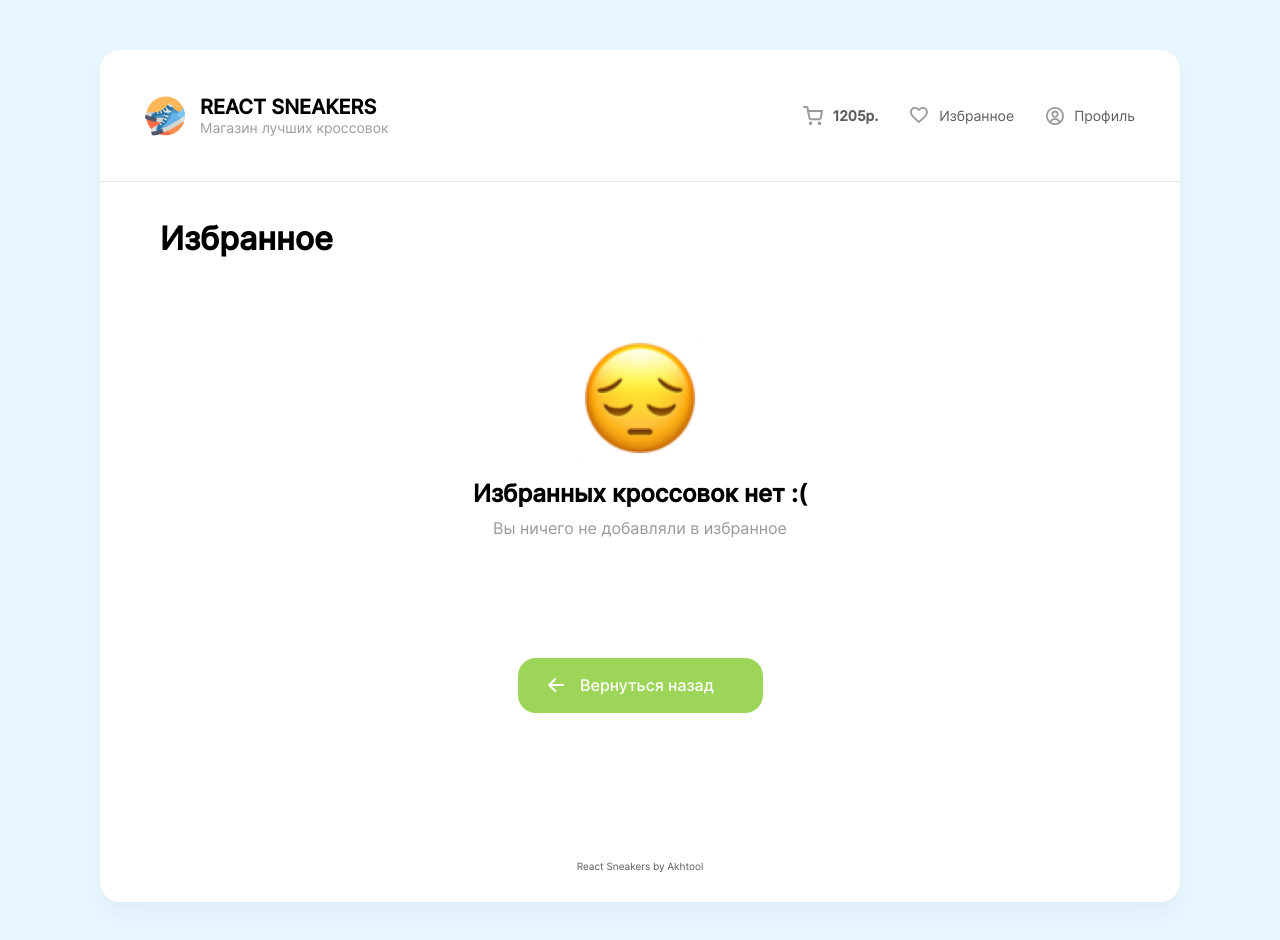
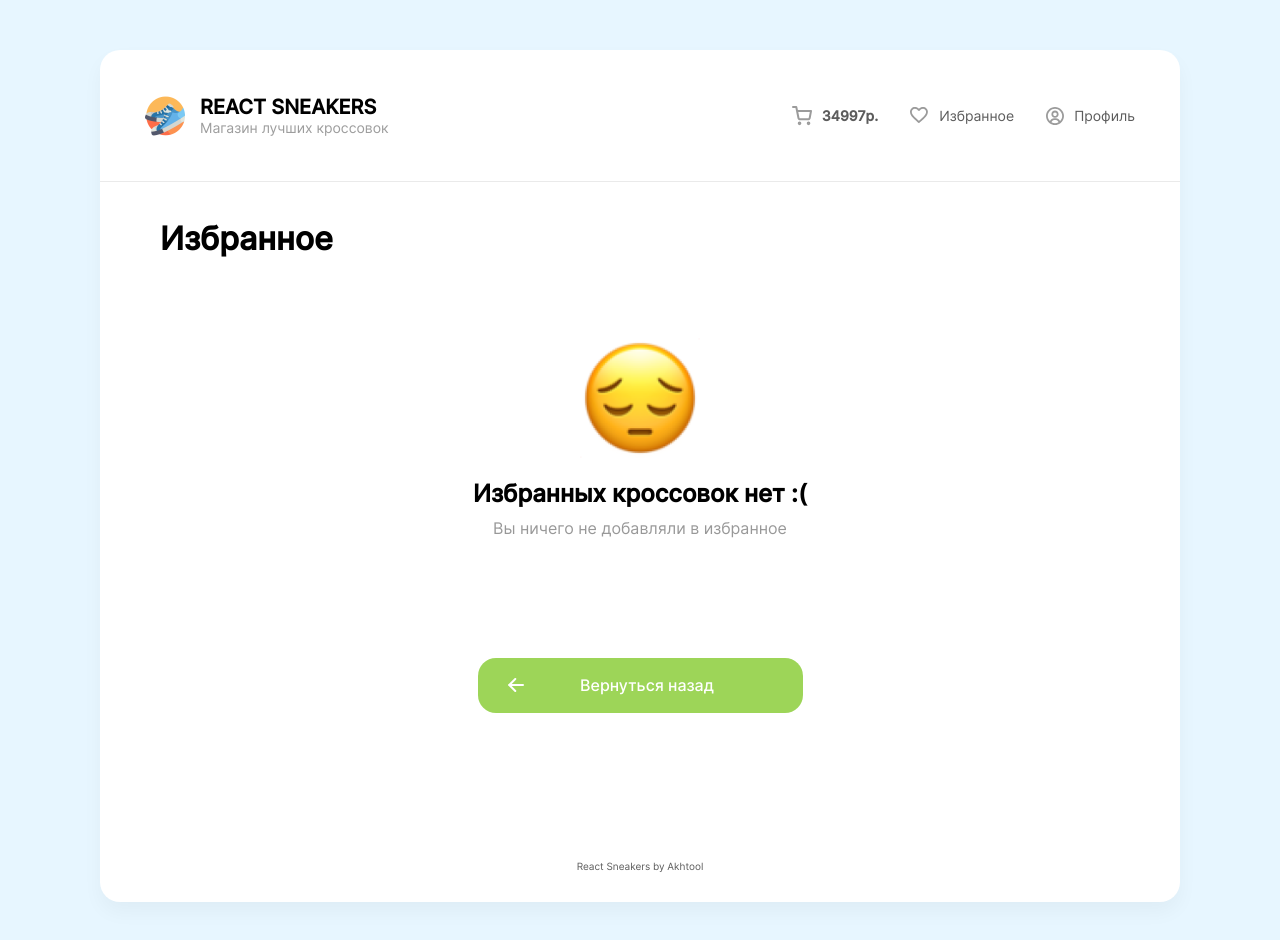
Before and after one commit to Akhtool/react-sneakers, a React (Create React App) app: page /favorites in a window 1280 px wide. Shown: the top 940 px of the page. Built offline with nearby package versions, Linux system fonts and the light colour scheme; data requests are answered from the project's data file.

Commit message:
feat: реализовать расчет цены и налога в корзине

```diff
--- a/src/components/App/App.js
+++ b/src/components/App/App.js
@@ -27,6 +27,7 @@ function App() {
   const FAVORITES_URL = 'http://localhost:3001/favorites';
   const ORDERS_URL = 'http://localhost:3001/orders';
 
+  const totalPrice = cartItems.reduce((sum, obj) => obj.price + sum, 0);
 
   const getSneakersCards = () => {
     axios
@@ -122,7 +123,8 @@ function App() {
         setIsAdded,
         favorites,
         orders,
-        setOrders
+        setOrders,
+        totalPrice
       }}
     >
       <div className="app">
--- a/src/components/Drawer/Drawer.css
+++ b/src/components/Drawer/Drawer.css
@@ -76,9 +76,14 @@
   opacity: 1;
 }
 
+.cart__total {
+  width: 325px;
+}
+
 .cart__total-list {
   display: block;
   margin-bottom: 40px !important;
+  padding: 0
 }
 
 .cart__total-item {
--- a/src/components/Drawer/Drawer.js
+++ b/src/components/Drawer/Drawer.js
@@ -19,7 +19,7 @@ function Drawer({
   const [isLoading, setIsLoading] = useState(false);
   const [isOrderComplete, setIsOrderComplete] = useState(false);
   const [orderId, setOrderId] = useState(null);
-  const { cartItems, setCartItems, setOrders } = useContext(Context);
+  const { cartItems, setCartItems, setOrders, totalPrice } = useContext(Context);
 
   const onClickDrawerClose = () => {
     handleDrawerCloseClick()
@@ -35,6 +35,7 @@ function Drawer({
     try {
       const { data } = await axios.post("http://localhost:3001/orders", {
         items: cartItems,
+        totalPrice: totalPrice,
       });
 
       for (let i = 0; i < cartItems.length; i++) {
@@ -130,12 +131,12 @@ function Drawer({
               <li className="cart__total-item">
                 <span>Итого:</span>
                 <div className="cart__total-line"></div>
-                <b>21 498 руб. </b>
+                <b>{totalPrice} руб.</b>
               </li>
               <li className="cart__total-item">
                 <span>Налог 5%:</span>
                 <div className="cart__total-line"></div>
-                <b>1074 руб. </b>
+                <b>{Math.round((5 / 100) * totalPrice)} руб.</b>
               </li>
             </ul>
             <button
--- a/src/components/Header/Header.js
+++ b/src/components/Header/Header.js
@@ -4,8 +4,11 @@ import headerCart from "../../images/header-cart.svg";
 import headerFavorite from "../../images/header-favorite.svg";
 import headerProfile from "../../images/header-profile.svg";
 import { Link } from "react-router-dom";
+import { Context } from '../../context/Context'
+import { useContext } from "react";
 
 function Header({ handleDrawerOpenClick }) {
+  const { totalPrice } = useContext(Context);
   return (
     <header className="header">
       <Link to="/">
@@ -28,7 +31,7 @@ function Header({ handleDrawerOpenClick }) {
               alt="cart-log"
               src={headerCart}
             />
-            <span>1205р.</span>
+            <span>{totalPrice}р.</span>
           </li>
           <Link to="/favorites">
             <li className="header__favourites header__nav-item">
--- a/src/components/Info/Info.css
+++ b/src/components/Info/Info.css
@@ -35,7 +35,7 @@
 }
 .green-button {
     position: relative;
-    width: 245px;
+    width: 325px;
     height: 55px;
     padding-left: 20px;
     background: #9dd558;
--- a/src/pages/Favorites/Favorites.css
+++ b/src/pages/Favorites/Favorites.css
@@ -35,7 +35,7 @@
 }
 .green-button {
     position: relative;
-    width: 245px;
+    width: 325px;
     height: 55px;
     padding-left: 20px;
     background: #9dd558;
--- a/src/pages/Orders/Orders.js
+++ b/src/pages/Orders/Orders.js
@@ -27,6 +27,7 @@ function Orders({ isOrdersLoading, onAddToCart, onRemoveItem, onAddToFavorite, o
           orders.map((item) => (
             <div key={item.id} className="order__container">
               <h3>Заказ №{item.id}</h3>
+              <h3>На сумму: {item.totalPrice}</h3>
               <div className="order__items-list">
                 {item.items.map((item) => (
               <Card
--- a/src/utils/db.json
+++ b/src/utils/db.json
@@ -5,128 +5,161 @@
       "id": "1",
       "imageUrl": "https://1.downloader.disk.yandex.ru/preview/20347bfaf2750dccaad2d64bd18264d21f83fcf0a92babd113fe9263e39bb63d/inf/v1piwoNJ4vqqTT3t1On3S6_OjVZ7ykRS916AkOWgivvTiCGbq9Xq8MJyG1jYVJQkgI3PbhelumaqsrB-9hcB5Q%3D%3D?uid=101655936&filename=sneakers-1.jpg&disposition=inline&hash=&limit=0&content_type=image%2Fjpeg&owner_uid=101655936&tknv=v2&size=2560x1294",
       "title": "Мужские Кроссовки Nike Blazer Mid Suede",
-      "price": "12 999"
+      "price": 12999
     },
     {
       "sneakerId": 2,
       "id": "2",
       "imageUrl": "https://4.downloader.disk.yandex.ru/preview/49325921540216dc9b3fd0de7e87bb8b484cd3b1ded429b3ed1d4e3fa9ed0ea2/inf/vw2o7U0ORIFU-D4lfzP_iK_OjVZ7ykRS916AkOWgivs6J1cpWXsVtiIs2v4SkS03mroyo3jE2TEJ47BUV8fWkQ%3D%3D?uid=101655936&filename=sneakers-2.jpg&disposition=inline&hash=&limit=0&content_type=image%2Fjpeg&owner_uid=101655936&tknv=v2&size=2560x1294",
       "title": "Мужские Кроссовки Nike Air Max 270",
-      "price": "12 999"
+      "price": 12999
     },
     {
       "sneakerId": 3,
       "id": "3",
       "imageUrl": "https://1.downloader.disk.yandex.ru/preview/5d7f16d2422386023909db23c9d9c3ef052da06d079ba98a03ff2abff5b26055/inf/B8oSjppNqyTBaGHOHlH0JcUb_qTPyQyOQolCOr-GkhizD6EYXv4BWINmlTOQ5vDR9yklYzyZ0FYN8hP-CxnLPw%3D%3D?uid=101655936&filename=sneakers-3.jpg&disposition=inline&hash=&limit=0&content_type=image%2Fjpeg&owner_uid=101655936&tknv=v2&size=2560x1294",
       "title": "Мужские Кроссовки Nike Blazer Mid Suede",
-      "price": "8 499"
+      "price": 8499
     },
     {
       "sneakerId": 4,
       "id": "4",
       "imageUrl": "https://3.downloader.disk.yandex.ru/preview/95fc6f35b59b44e69dadac8971bc675ecc480b53d4193f58b10e1db8b6bf6905/inf/jLy5arCjsCzNcJXA0ZIj2oMHPR6xnS9Bm0-jdJT5q19dIXEcgYsyXbMQRuKcMIvrdS7CLhb8WiXuL7qvupNyGA%3D%3D?uid=101655936&filename=sneakers-4.jpg&disposition=inline&hash=&limit=0&content_type=image%2Fjpeg&owner_uid=101655936&tknv=v2&size=2560x1294",
       "title": "Кроссовки Puma X Aka Boku Future Rider",
-      "price": "8 999"
+      "price": 8999
     },
     {
       "sneakerId": 5,
       "id": "5",
       "imageUrl": "https://4.downloader.disk.yandex.ru/preview/0caecaff3dd1073ab1fc709bdf0a77f8692308bcfe91811eb85004ac09399f43/inf/h3oAkmm_gcXq-C7PqOcT8lYFNz0VctxCBdq0MXqGr1NZvGFc5eiKqZJxUzVDikoZ929JW8rfe8Ug2H9YlD__eg%3D%3D?uid=101655936&filename=sneakers-5.jpg&disposition=inline&hash=&limit=0&content_type=image%2Fjpeg&owner_uid=101655936&tknv=v2&size=2560x1294",
       "title": "Мужские Кроссовки Under Armour Curry 8",
-      "price": "15 199"
+      "price": 15199
     },
     {
       "sneakerId": 6,
       "id": "6",
       "imageUrl": "https://2.downloader.disk.yandex.ru/preview/b89474620880fdc5fb8d6821acbd06418d42902092b94485dec846d0825e724b/inf/noDX7BOLelruBK9m7aUIKYMHPR6xnS9Bm0-jdJT5q19GRXnMQ1QrJDo_0hy4dFxWW3BTJhG-0SXmCS2NY2z3PA%3D%3D?uid=101655936&filename=sneakers-6.jpg&disposition=inline&hash=&limit=0&content_type=image%2Fjpeg&owner_uid=101655936&tknv=v2&size=2560x1294",
       "title": "Мужские Кроссовки Nike Kyrie 7",
-      "price": "11 299"
+      "price": 11299
     },
     {
       "sneakerId": 7,
       "id": "7",
       "imageUrl": "https://1.downloader.disk.yandex.ru/preview/75c58e936bee491b2476246cf4f26359c97332d6539cf0e6d023427423e7068d/inf/RLvLeVWQJ_uqofwjzqF5-4MHPR6xnS9Bm0-jdJT5q1_e-Ao8V9Hhr6RKOl-ce_5Lw5X6dQgvHqPjAnK823Di5A%3D%3D?uid=101655936&filename=sneakers-7.jpg&disposition=inline&hash=&limit=0&content_type=image%2Fjpeg&owner_uid=101655936&tknv=v2&size=2560x1294",
       "title": "Мужские Кроссовки Jordan Air Jordan 11",
-      "price": "10 799"
+      "price": 10799
     },
     {
       "sneakerId": 8,
       "id": "8",
       "imageUrl": "https://4.downloader.disk.yandex.ru/preview/9f8750493131cba5baf78399b0504ed48d217337d0e67d9214659bead4a86079/inf/Ra_czK7aTY3PCmosi9ikPIMHPR6xnS9Bm0-jdJT5q1-gS-jlf5FCWX2se4RsNvMRi4xaQcBAzsR5EqC8CX9W2Q%3D%3D?uid=101655936&filename=sneakers-8.jpg&disposition=inline&hash=&limit=0&content_type=image%2Fjpeg&owner_uid=101655936&tknv=v2&size=2560x1294",
       "title": "Мужские Кроссовки Nike LeBron XVIII",
-      "price": "16 499"
+      "price": 16499
     },
     {
       "sneakerId": 9,
       "id": "9",
       "imageUrl": "https://1.downloader.disk.yandex.ru/preview/0b4d2d0896a22fda76c75a4c2116cc01be1e19d5d8d2d488f6743e317370de2e/inf/2IIvpL7I-7jRk4D4weKghXE00z3E1WYPAtvE5z1R-eMOtGIBCxOfmvYEZWwmMTdqOIvrLNCOBst3Z6MSm4aUeA%3D%3D?uid=101655936&filename=sneakers-9.jpg&disposition=inline&hash=&limit=0&content_type=image%2Fjpeg&owner_uid=101655936&tknv=v2&size=2560x1294",
       "title": "Мужские Кроссовки Nike Lebron XVIII Low",
-      "price": "13 999"
+      "price": 13999
     },
     {
       "sneakerId": 10,
       "id": "10",
       "imageUrl": "https://1.downloader.disk.yandex.ru/preview/a2734ab6afc048a7cb7fa91a484bdd27d06548312fcd07a4ba236e668b736a18/inf/y7lB3JR8PKfw21dmmFoRB9Vs9EIhiE9bz_zQrrPR7vQd1ecSSRpsdNHLkr3aADB-dGZUVKdxhm8PIT0eDV3RsA%3D%3D?uid=101655936&filename=sneakers-10.png&disposition=inline&hash=&limit=0&content_type=image%2Fpng&owner_uid=101655936&tknv=v2&size=2560x1294",
       "title": "Мужские Кроссовки Nike Blazer Mid Suede",
-      "price": "8 499"
+      "price": 8499
     },
     {
       "sneakerId": 11,
       "id": "11",
       "imageUrl": "https://1.downloader.disk.yandex.ru/preview/81e25175a712f638d7adde9b36ad69834c25a78fe19bf3b80c29aec933d28025/inf/T73PU66hCwTTRhTVDj27J9W33uqpk9sulEvEQC5dCUCYazjSluQgsg7JVCCwR_q25JsAybAes_rhoH_ISn4vPQ%3D%3D?uid=101655936&filename=sneakers-11.png&disposition=inline&hash=&limit=0&content_type=image%2Fpng&owner_uid=101655936&tknv=v2&size=2560x1294",
       "title": "Кроссовки Puma X Aka Boku Future Rider",
-      "price": "8 999"
+      "price": 8999
     },
     {
       "sneakerId": 12,
       "id": "12",
       "imageUrl": "https://2.downloader.disk.yandex.ru/preview/0534e0d9ea1fd70617a2621aee6b0d63784e5fc3b8995b2d06d3c7a30346843f/inf/jAtdKpIVDIrKZva_NKJT-K_OjVZ7ykRS916AkOWgivtA5bJa5QLupgIPCZ1XGQt01BJAVIXmVl3RM6DRLms5VA%3D%3D?uid=101655936&filename=sneakers-12.jpg&disposition=inline&hash=&limit=0&content_type=image%2Fjpeg&owner_uid=101655936&tknv=v2&size=2560x1294",
       "title": "Мужские Кроссовки Nike Kyrie Flytrap IV",
-      "price": "11 299"
+      "price": 11299
     }
   ],
-  "cartItems": [],
+  "cartItems": [
+    {
+      "id": "1",
+      "imageUrl": "https://1.downloader.disk.yandex.ru/preview/20347bfaf2750dccaad2d64bd18264d21f83fcf0a92babd113fe9263e39bb63d/inf/v1piwoNJ4vqqTT3t1On3S6_OjVZ7ykRS916AkOWgivvTiCGbq9Xq8MJyG1jYVJQkgI3PbhelumaqsrB-9hcB5Q%3D%3D?uid=101655936&filename=sneakers-1.jpg&disposition=inline&hash=&limit=0&content_type=image%2Fjpeg&owner_uid=101655936&tknv=v2&size=2560x1294",
+      "title": "Мужские Кроссовки Nike Blazer Mid Suede",
+      "price": 12999
+    },
+    {
+      "id": "2",
+      "imageUrl": "https://4.downloader.disk.yandex.ru/preview/49325921540216dc9b3fd0de7e87bb8b484cd3b1ded429b3ed1d4e3fa9ed0ea2/inf/vw2o7U0ORIFU-D4lfzP_iK_OjVZ7ykRS916AkOWgivs6J1cpWXsVtiIs2v4SkS03mroyo3jE2TEJ47BUV8fWkQ%3D%3D?uid=101655936&filename=sneakers-2.jpg&disposition=inline&hash=&limit=0&content_type=image%2Fjpeg&owner_uid=101655936&tknv=v2&size=2560x1294",
+      "title": "Мужские Кроссовки Nike Air Max 270",
+      "price": 12999
+    },
+    {
+      "id": "4",
+      "imageUrl": "https://3.downloader.disk.yandex.ru/preview/95fc6f35b59b44e69dadac8971bc675ecc480b53d4193f58b10e1db8b6bf6905/inf/jLy5arCjsCzNcJXA0ZIj2oMHPR6xnS9Bm0-jdJT5q19dIXEcgYsyXbMQRuKcMIvrdS7CLhb8WiXuL7qvupNyGA%3D%3D?uid=101655936&filename=sneakers-4.jpg&disposition=inline&hash=&limit=0&content_type=image%2Fjpeg&owner_uid=101655936&tknv=v2&size=2560x1294",
+      "title": "Кроссовки Puma X Aka Boku Future Rider",
+      "price": 8999
+    }
+  ],
   "favorites": [],
   "orders": [
     {
-      "id": "d04d",
+      "id": "1d35",
       "items": [
         {
           "id": "1",
           "imageUrl": "https://1.downloader.disk.yandex.ru/preview/20347bfaf2750dccaad2d64bd18264d21f83fcf0a92babd113fe9263e39bb63d/inf/v1piwoNJ4vqqTT3t1On3S6_OjVZ7ykRS916AkOWgivvTiCGbq9Xq8MJyG1jYVJQkgI3PbhelumaqsrB-9hcB5Q%3D%3D?uid=101655936&filename=sneakers-1.jpg&disposition=inline&hash=&limit=0&content_type=image%2Fjpeg&owner_uid=101655936&tknv=v2&size=2560x1294",
           "title": "Мужские Кроссовки Nike Blazer Mid Suede",
-          "price": "12 999"
+          "price": 12999
         },
         {
           "id": "2",
           "imageUrl": "https://4.downloader.disk.yandex.ru/preview/49325921540216dc9b3fd0de7e87bb8b484cd3b1ded429b3ed1d4e3fa9ed0ea2/inf/vw2o7U0ORIFU-D4lfzP_iK_OjVZ7ykRS916AkOWgivs6J1cpWXsVtiIs2v4SkS03mroyo3jE2TEJ47BUV8fWkQ%3D%3D?uid=101655936&filename=sneakers-2.jpg&disposition=inline&hash=&limit=0&content_type=image%2Fjpeg&owner_uid=101655936&tknv=v2&size=2560x1294",
           "title": "Мужские Кроссовки Nike Air Max 270",
-          "price": "12 999"
+          "price": 12999
         },
         {
           "id": "3",
           "imageUrl": "https://1.downloader.disk.yandex.ru/preview/5d7f16d2422386023909db23c9d9c3ef052da06d079ba98a03ff2abff5b26055/inf/B8oSjppNqyTBaGHOHlH0JcUb_qTPyQyOQolCOr-GkhizD6EYXv4BWINmlTOQ5vDR9yklYzyZ0FYN8hP-CxnLPw%3D%3D?uid=101655936&filename=sneakers-3.jpg&disposition=inline&hash=&limit=0&content_type=image%2Fjpeg&owner_uid=101655936&tknv=v2&size=2560x1294",
           "title": "Мужские Кроссовки Nike Blazer Mid Suede",
-          "price": "8 499"
+          "price": 8499
         },
         {
           "id": "4",
           "imageUrl": "https://3.downloader.disk.yandex.ru/preview/95fc6f35b59b44e69dadac8971bc675ecc480b53d4193f58b10e1db8b6bf6905/inf/jLy5arCjsCzNcJXA0ZIj2oMHPR6xnS9Bm0-jdJT5q19dIXEcgYsyXbMQRuKcMIvrdS7CLhb8WiXuL7qvupNyGA%3D%3D?uid=101655936&filename=sneakers-4.jpg&disposition=inline&hash=&limit=0&content_type=image%2Fjpeg&owner_uid=101655936&tknv=v2&size=2560x1294",
           "title": "Кроссовки Puma X Aka Boku Future Rider",
-          "price": "8 999"
+          "price": 8999
         }
-      ]
+      ],
+      "totalPrice": 43496
     },
     {
-      "id": "5293",
+      "id": "7995",
       "items": [
         {
-          "id": "1",
-          "imageUrl": "https://1.downloader.disk.yandex.ru/preview/20347bfaf2750dccaad2d64bd18264d21f83fcf0a92babd113fe9263e39bb63d/inf/v1piwoNJ4vqqTT3t1On3S6_OjVZ7ykRS916AkOWgivvTiCGbq9Xq8MJyG1jYVJQkgI3PbhelumaqsrB-9hcB5Q%3D%3D?uid=101655936&filename=sneakers-1.jpg&disposition=inline&hash=&limit=0&content_type=image%2Fjpeg&owner_uid=101655936&tknv=v2&size=2560x1294",
-          "title": "Мужские Кроссовки Nike Blazer Mid Suede",
-          "price": "12 999"
+          "id": "5",
+          "imageUrl": "https://4.downloader.disk.yandex.ru/preview/0caecaff3dd1073ab1fc709bdf0a77f8692308bcfe91811eb85004ac09399f43/inf/h3oAkmm_gcXq-C7PqOcT8lYFNz0VctxCBdq0MXqGr1NZvGFc5eiKqZJxUzVDikoZ929JW8rfe8Ug2H9YlD__eg%3D%3D?uid=101655936&filename=sneakers-5.jpg&disposition=inline&hash=&limit=0&content_type=image%2Fjpeg&owner_uid=101655936&tknv=v2&size=2560x1294",
+          "title": "Мужские Кроссовки Under Armour Curry 8",
+          "price": 15199
+        },
+        {
+          "id": "6",
+          "imageUrl": "https://2.downloader.disk.yandex.ru/preview/b89474620880fdc5fb8d6821acbd06418d42902092b94485dec846d0825e724b/inf/noDX7BOLelruBK9m7aUIKYMHPR6xnS9Bm0-jdJT5q19GRXnMQ1QrJDo_0hy4dFxWW3BTJhG-0SXmCS2NY2z3PA%3D%3D?uid=101655936&filename=sneakers-6.jpg&disposition=inline&hash=&limit=0&content_type=image%2Fjpeg&owner_uid=101655936&tknv=v2&size=2560x1294",
+          "title": "Мужские Кроссовки Nike Kyrie 7",
+          "price": 11299
+        },
+        {
+          "id": "7",
+          "imageUrl": "https://1.downloader.disk.yandex.ru/preview/75c58e936bee491b2476246cf4f26359c97332d6539cf0e6d023427423e7068d/inf/RLvLeVWQJ_uqofwjzqF5-4MHPR6xnS9Bm0-jdJT5q1_e-Ao8V9Hhr6RKOl-ce_5Lw5X6dQgvHqPjAnK823Di5A%3D%3D?uid=101655936&filename=sneakers-7.jpg&disposition=inline&hash=&limit=0&content_type=image%2Fjpeg&owner_uid=101655936&tknv=v2&size=2560x1294",
+          "title": "Мужские Кроссовки Jordan Air Jordan 11",
+          "price": 10799
         }
-      ]
+      ],
+      "totalPrice": 37297
     }
   ]
 }
```
